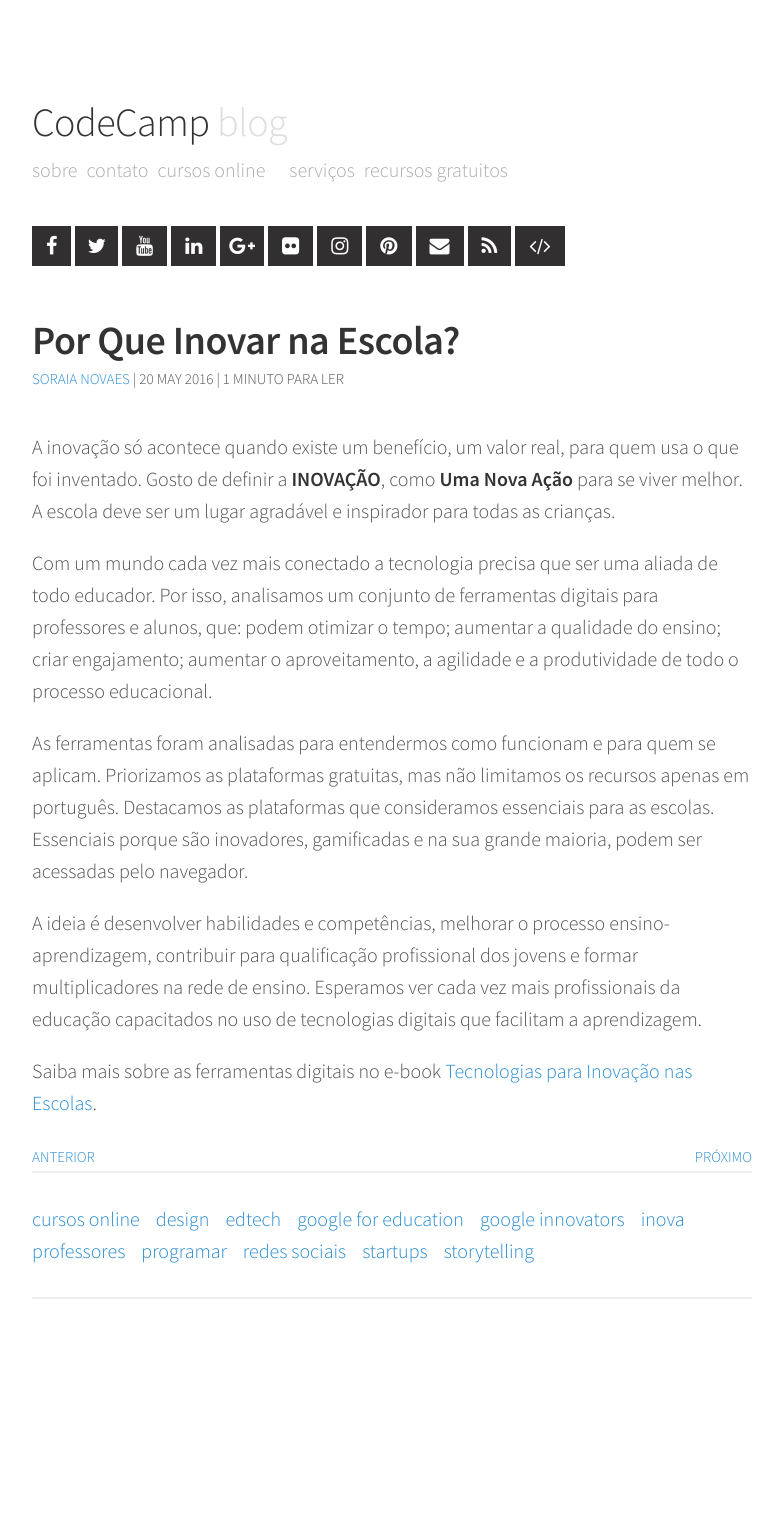
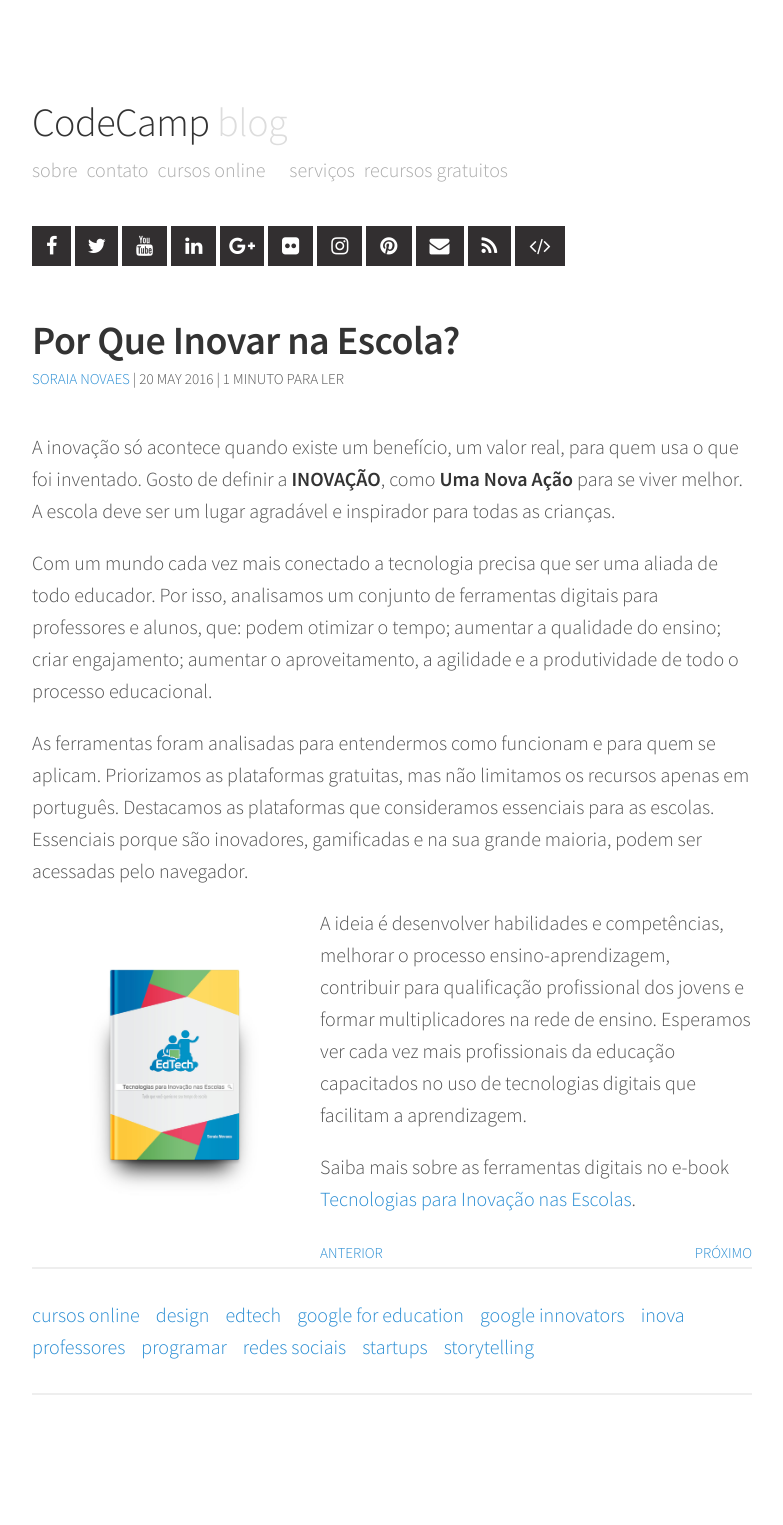
Before and after one commit to snvas/snvas.github.io, a Jekyll site: the page built from _posts/2016-05-20-por-que-inovar-na-escola.markdown, in a window 1280 px wide. Shown: the whole page, without its empty margins (248-1031 px from the left). Built offline with Jekyll 4.4.1, drawn with Linux system fonts in a browser that asks for light colours; nearby versions of some CDN libraries; comment, search, counter and statistics services are not loaded; before the commit the page ends 1429 px from its top, so only the background shows below that.

Commit message:
imagem ebook

```diff
--- a/_posts/2016-03-17-educacao-tecnologia-inovacao.markdown
+++ b/_posts/2016-03-17-educacao-tecnologia-inovacao.markdown
@@ -20,4 +20,4 @@ Quando se fala em tecnologia para educação sempre nos preocupamos com as limit
 
 Com o avanço na utilização de smartphones e rede móveis, seria muito útil aproveitar esse acesso em prol da educação.
 
-Encontre os [Recursos Gratuitos](/work/) e os [Serviços](/servicos/).
+Encontre os [Recursos Gratuitos](/work/) e os [Serviços](/servicos/) que oferecemos.
--- a/_posts/2016-05-20-por-que-inovar-na-escola.markdown
+++ b/_posts/2016-05-20-por-que-inovar-na-escola.markdown
@@ -13,6 +13,11 @@ Com um mundo cada vez mais conectado a tecnologia precisa que ser uma aliada de
 
 As ferramentas foram analisadas para entendermos como funcionam e para quem se aplicam. Priorizamos as plataformas gratuitas, mas não limitamos os recursos apenas em português. Destacamos as plataformas que consideramos essenciais para as escolas. Essenciais porque são inovadores, gamificadas e na sua grande maioria, podem ser acessadas pelo navegador.
 
+<div style="max-width: 40% !important; float: left;padding: 5%;">
+<a href="http://professoragoogle.com.br/produtos/shop/ebook-tecnologias-para-inovacao-nas-escolas/" target="_blank">
+<img src="/images/book-mockup.jpg" alt="Ebook Tecnologias para Inovação nas Escolas"></a>
+</div>
+
 A ideia é desenvolver habilidades e competências, melhorar o processo ensino-aprendizagem, contribuir para qualificação profissional dos jovens e formar multiplicadores na rede de ensino. Esperamos ver cada vez mais profissionais da educação capacitados no uso de tecnologias digitais que facilitam a aprendizagem.
 
 Saiba mais sobre as ferramentas digitais no e-book  [Tecnologias para Inovação nas Escolas](http://www.edtecnova.com.br/ebook).
--- a/_posts/2016-12-26-ganhe-tempo-com-seu-smartphone.markdown
+++ b/_posts/2016-12-26-ganhe-tempo-com-seu-smartphone.markdown
@@ -15,4 +15,4 @@ Hoje coloquei no ar o primeiro deles, confere lá!
 
 Esse curso apresenta ferramentas para agilizar sua comunicação e melhorar a sua organização de tempo.
 
-Veja mais [Cursos Gratuitos](/cursos/)
+Veja mais [Cursos Gratuitos](/cursos/).
```
